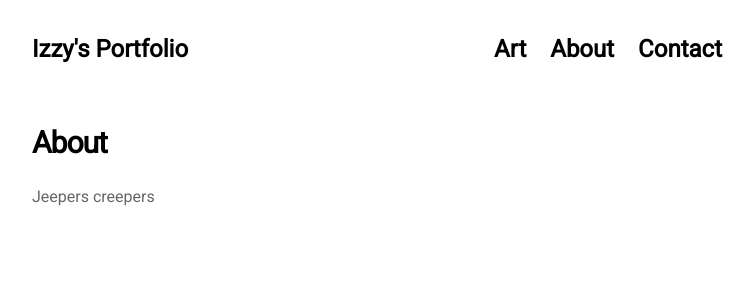
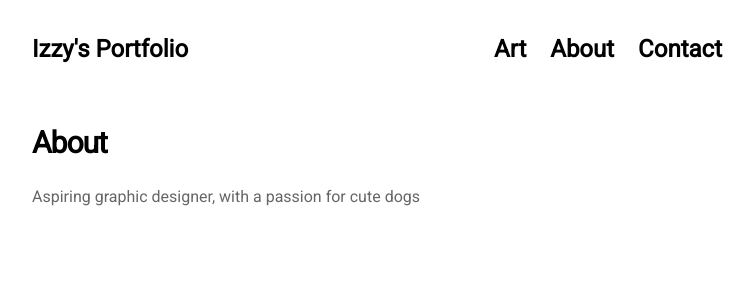
Before and after one commit to izzy-graphics/izzy-graphics.github.io, a Jekyll site: the page built from pages/about.html, in a window 1280 px wide. Shown: the top 300 px of the page, without its empty margins (263-1017 px from the left). Built offline with Jekyll 4.4.1, drawn with Linux system fonts in a browser that asks for light colours; nearby versions of some CDN libraries.

Commit message:
Update settings.yml

```diff
--- a/_data/settings.yml
+++ b/_data/settings.yml
@@ -28,12 +28,12 @@ disqus:
 about: >
   # About
 
-  Jeepers creepers
+  Aspiring graphic designer, with a passion for cute dogs
 
 contact: >
   # Contact
 
-  Hit me up
+  test
 
 #-------------------------------
 # Where all of the art links go
```
